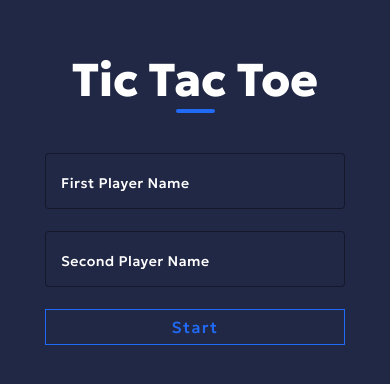
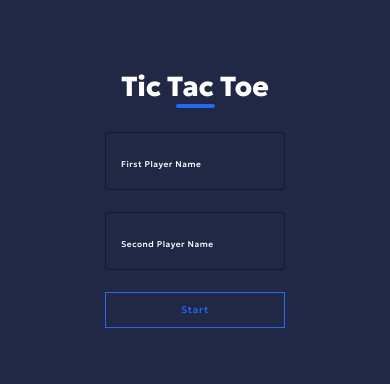
Before and after one commit to Maxolotikashvili/Tic-Tac-Toe, an Angular app: page / in a window 390 px wide. Shown: the part 224-608 px from the top of the page. Built offline with nearby package versions, Linux system fonts and the light colour scheme.

Commit message:
update responsive1.1

```diff
--- a/src/app/app.component.html
+++ b/src/app/app.component.html
@@ -18,8 +18,10 @@
             <button mat-button [disabled]="isGameEnded" class="tile" *ngFor="let tile of tileArray" (click)="handleClick(tile)" [ngClass]="{'winning-tiles': winningTilesForStyling.includes(tile.id)}">{{tile.value}}</button>
         </div>
 
-        <button mat-button class="restart-button" [ngClass]="{'scale-0': !isGameEnded, 'scale-100': isGameEnded}" (click)="restartGame('restart')">Restart</button>
-        <button mat-button class="change-names-button" [ngClass]="{'scale-0': !isGameEnded, 'scale-100': isGameEnded}" (click)="restartGame('change')">Change Names</button>
+        <div class="restart-buttons-wrapper">
+            <button class="restart-button" [ngClass]="{'scale-0': !isGameEnded, 'scale-100': isGameEnded}" (click)="restartGame('restart')">Restart</button>
+            <button class="change-names-button" [ngClass]="{'scale-0': !isGameEnded, 'scale-100': isGameEnded}" (click)="restartGame('change')">Change Names</button>
+        </div>
     </div>
 
     <app-select-names (emitData)="receiveDataFromChild($event)" *ngIf="!isGameStarted"></app-select-names>
--- a/src/app/app.component.scss
+++ b/src/app/app.component.scss
@@ -1,9 +1,18 @@
 @import "/src/app/default.styles.scss";
 
 .wrapper {
+    display: -webkit-box;
+    display: -ms-flexbox;
     display: flex;
+    -webkit-box-orient: vertical;
+    -webkit-box-direction: normal;
+        -ms-flex-flow: column;
             flex-flow: column;
+    -webkit-box-pack: center;
+        -ms-flex-pack: center;
             justify-content: center;
+    -webkit-box-align: center;
+        -ms-flex-align: center;
             align-items: center;
     height: 100%;
     background-color: $primary-color;
@@ -30,16 +39,26 @@
 
     .container-wrapper {
         .board {
+            display: -ms-grid;
             display: grid;
             background-color: $secondary;
+            -ms-grid-columns: minmax(0, $tile-size) 2px minmax(0, $tile-size) 2px minmax(0, $tile-size);
             grid-template-columns: repeat(3, minmax(0, $tile-size));
             grid-gap: 2px;
             margin-bottom: 4rem;
+            -webkit-transition: all 1s ease;
+            -o-transition: all 1s ease;
             transition: all 1s ease;
 
             .tile {
+                display: -webkit-box;
+                display: -ms-flexbox;
                 display: flex;
+                -webkit-box-pack: center;
+                    -ms-flex-pack: center;
                         justify-content: center;
+                -webkit-box-align: center;
+                    -ms-flex-align: center;
                         align-items: center;
                 height: $tile-size;
                 border-radius: 0;
@@ -49,6 +68,8 @@
                 font-family: $font-family;
                 font-weight: 800;
                 font-size: $font-size;
+                -webkit-transition: all 0.4s ease;
+                -o-transition: all 0.4s ease;
                 transition: all 0.4s ease;
             }
 
@@ -58,20 +79,36 @@
 
             .winning-tiles,
             .winning-tiles:hover {
+                -webkit-transition: all 1s ease;
+                -o-transition: all 1s ease;
                 transition: all 1s ease;
                 background-color: $secondary;
             }
         }
 
+        .restart-buttons-wrapper {
+            display: -webkit-box;
+            display: -ms-flexbox;
+            display: flex;
+            -webkit-box-orient: vertical;
+            -webkit-box-direction: normal;
+                -ms-flex-flow: column;
+                    flex-flow: column;
+
             .restart-button,
             .change-names-button {
                 width: 100%;
+                padding: 1rem 0;
                 border-radius: 0;
+                background-color: transparent;
                 border: 1px solid $secondary;
                 color: $secondary;
                 font-family: $font-family;
                 font-size: 1.8rem;
+                -webkit-transition: all 0.6s ease;
+                -o-transition: all 0.6s ease;
                 transition: all 0.6s ease;
+                cursor: pointer;
             }
 
             .restart-button {
@@ -84,112 +121,21 @@
 
             .restart-button:hover,
             .change-names-button:hover {
+                -webkit-box-shadow: $box-shadow;
                         box-shadow: $box-shadow;
             }
 
             .scale-0 {
+                -webkit-transform: scaleX(0);
+                    -ms-transform: scaleX(0);
                         transform: scaleX(0);
             }
 
             .scale-100 {
+                -webkit-transform: scaleX(1);
+                    -ms-transform: scaleX(1);
                         transform: scaleX(1);
             }
         }
     }
-
-@media only screen and (min-width: 800px), (min-height: 1000px) {
-    .wrapper {
-        h1 {
-            font-size: 5rem;
 }
-
-        h2 {
-            font-size: 2.6rem;
-        }
-
-        .container-wrapper {
-            .board {
-                grid-template-columns: repeat(3, minmax(0, 200px));
-
-                .tile {
-                    height: 200px;
-                    font-size: 8rem;
-                }
-            }
-        }
-    }
-}
-
-@media only screen and (min-width: 1024px), (min-height: 600px)  {
-    .wrapper {
-        .container-wrapper {
-            .board {
-                grid-template-columns: repeat(3, minmax(0, 100px));
-
-                .tile {
-                    height: 100px;
-                }
-            }
-        }
-    }
-}
-
-// Tablets
-@media only screen and (min-width: 1280px), (min-height: 800px) {
-    .wrapper {
-        .container-wrapper {
-            .board {
-                grid-template-columns: repeat(3, minmax(0, 160px));
-
-                .tile {
-                    height: 160px;
-                }
-            }
-        }
-    }
-}
-
-// Mobile Resolutions
-@media only screen and (max-width: 600px) {
-    .wrapper {
-        .container-wrapper {
-            .board {
-                grid-template-columns: repeat(3, minmax(0, 100px));
-
-                .tile {
-                    height: 100px;
-                }
-            }
-        }
-    }
-}
-
-// Galaxy Fold
-@media only screen and (max-width: 280px) {
-    .wrapper {
-        .container-wrapper {
-            .board {
-                grid-template-columns: repeat(3, minmax(0, 88px));
-
-                .tile {
-                    height: 88px;
-                }
-            }
-        }
-    }
-}
-
-@media only screen and (max-width: 1366px) {
-    .wrapper {
-        .container-wrapper {
-            .board {
-                grid-template-columns: repeat(3, minmax(0, $tile-size));
-
-                .tile {
-                    height: $tile-size;
-                    font-size: $font-size;
-                }
-            }
-        }
-    }
-}
--- a/src/app/default.styles.scss
+++ b/src/app/default.styles.scss
@@ -3,7 +3,7 @@
 @import url('https://fonts.googleapis.com/css2?family=Geologica:wght@500&display=swap');
 
 // Parameters
-$tile-size: 110px;
+$tile-size: 11rem;
 $font-size: 3rem;
 $font-family: 'Geologica', sans-serif;
 
--- a/src/styles.scss
+++ b/src/styles.scss
@@ -20,19 +20,41 @@ body {
     min-width: 0 !important;
 }
 
-$mat-warn: (
-  50: #e8f5e9,
-  100: #c8e6c9,
-  200: #a5d6a7,
-  300: #81c784,
-  400: #66bb6a,
-  500: #4caf50,
-  600: #43a047,
-  700: #388e3c,
-  800: #2e7d32,
-  900: #1b5e20,
-  A100: #b9f6ca,
-  A200: #69f0ae,
-  A400: #00e676,
-  A700: #00c853,
-);
+@media only screen and (max-width: 1000px) {
+    html {
+        font-size: 9px;
+    }
+}
+
+@media only screen and (max-width: 700px) {
+    html {
+        font-size: 8px;
+    }
+}
+
+@media only screen and (max-width: 600px) {
+    html {
+        font-size: 7px;
+    }
+}
+
+@media only screen and (max-width: 500px) {
+    .restart-buttons-wrapper {
+        flex-flow: row !important;
+
+        .restart-button {
+            border-bottom: 1px solid !important;
+            margin-right: 1rem;
+        }
+
+        .change-names-button {
+            border-top: 1px solid !important;
+        }
+    }
+}
+
+@media only screen and (max-width: 400px) {
+    html {
+        font-size: 6px;
+    }
+}
```
Lines whose indentation alone changed are shown as unchanged.
